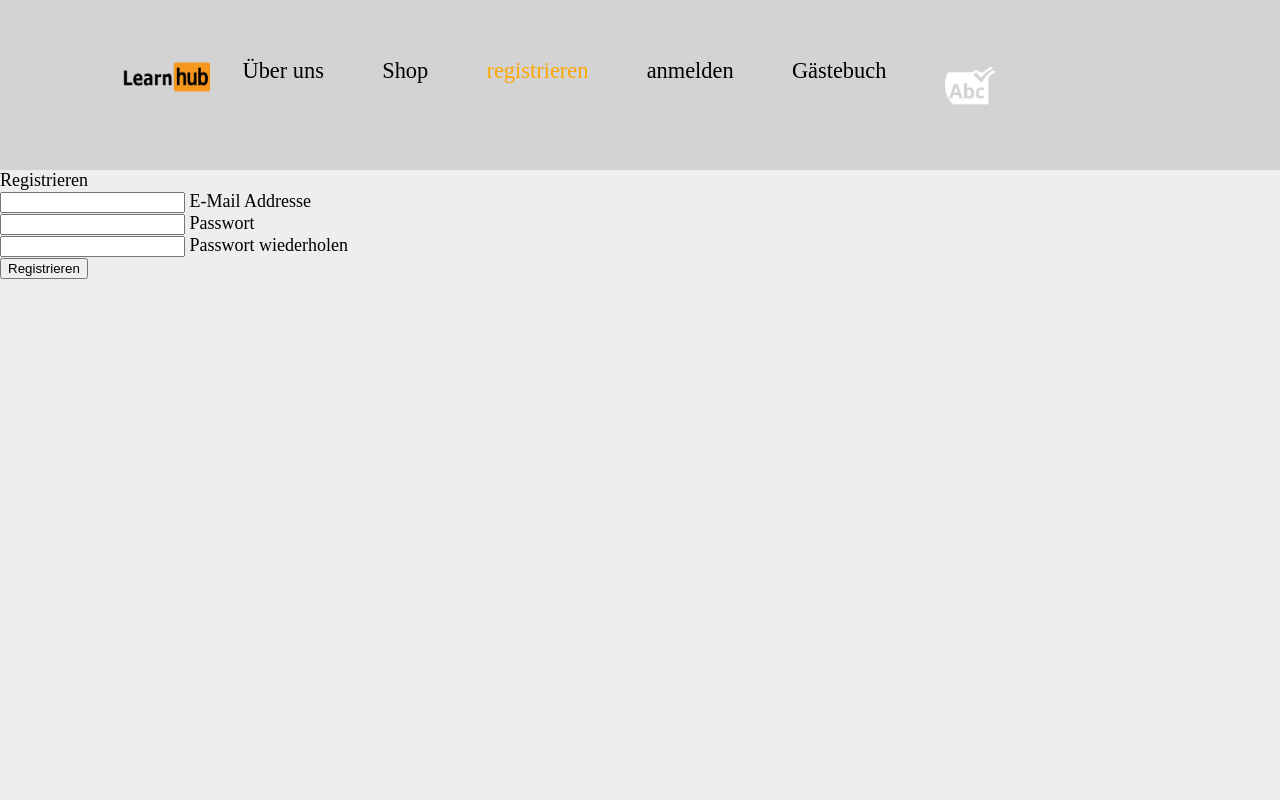
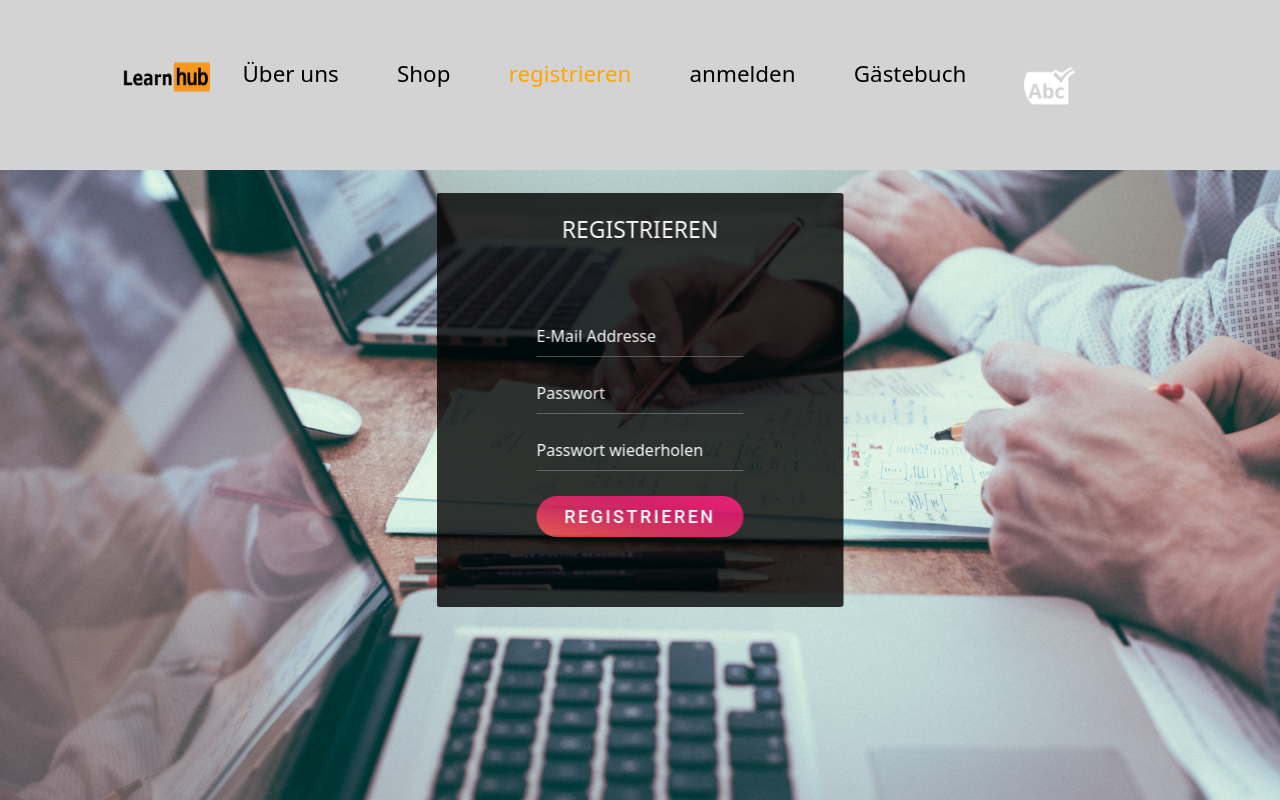
Before and after one commit to JoudIsmail/LearnHub, a PHP site: page /gast_ansicht/proto_registration_gast.html in a window 1280 px wide. Run offline with PHP 8.4, Linux system fonts and the light colour scheme.

Commit message:
Add files via upload

```diff
--- a/css/style3.css
+++ b/css/style3.css
@@ -780,6 +780,12 @@
     }
 
 
+
+
+
+
+
+
   /******************************************************************************************************************************************************************************
                                                                        Grid Style
 *******************************************************************************************************************************************************************************/
@@ -967,6 +973,130 @@
         border-radius: 50%;
         margin-bottom: 4em;
     }
+
+
+
+
+    /************************************************TEST*****************************************************************/
+    @import url('https://fonts.googleapis.com/css?family=Noto+Sans:400,400i,700,700i&subset=greek-ext');
+
+.fullscreen-bg{
+    background-image: url(../bilder/scott-graham-5fNmWej4tAA-unsplash.jpg);
+	background-position: center;
+    background-origin: content-box;
+    background-repeat: no-repeat;
+    background-size: cover;
+	min-height:100vh;
+	font-family: 'Noto Sans', sans-serif;
+}
+.text-center{
+	color:#fff;
+	text-transform:uppercase;
+    font-size: 23px;
+    margin: -50px 0 80px 0;
+    display: block;
+    text-align: center;
+}
+.box{
+	position:absolute;
+	left:50%;
+	top:50%;
+	transform: translate(-50%,-50%);
+    background-color: rgba(0, 0, 0, 0.89);
+    opacity: 0.9;
+	border-radius:3px;
+	padding:70px 100px;
+}
+.input-container{
+	position:relative;
+	margin-bottom:25px;
+}
+.input-container label{
+	position:absolute;
+	top:0px;
+	left:0px;
+	font-size:16px;
+	color:#fff;
+	transition: all 0.5s ease-in-out;
+}
+.input-container input{
+  border:0;
+  border-bottom:1px solid #555;
+  background:transparent;
+  width:100%;
+  padding:8px 0 5px 0;
+  font-size:16px;
+  color:#fff;
+}
+.input-container input:focus{
+ border:none;
+ outline:none;
+ border-bottom:1px solid #e74c3c;
+}
+/* .btn{
+	color:#fff;
+	background-color:#e74c3c;
+	outline: none;
+    border: 0;
+    color: #fff;
+	padding:10px 20px;
+	text-transform:uppercase;
+	margin-top:50px;
+	border-radius:2px;
+	cursor:pointer;
+	position:relative;
+} */
+/*.btn:after{
+	content:"";
+	position:absolute;
+	background:rgba(0,0,0,0.50);
+	top:0;
+	right:0;
+	width:100%;
+	height:100%;
+}*/
+.input-container input:focus ~ label,
+.input-container input:valid ~ label{
+	top:-12px;
+	font-size:12px;
+
+}
+
+.btn-01 {
+    font-size: 1.125rem;
+    width: 100%;
+    max-width: 300px;
+    min-width: 160px;
+    backface-visibility: hidden;
+    position: relative;
+    cursor: pointer;
+    display: inline-block;
+    white-space: nowrap;
+
+    background-color: #e74c3c;
+    /* background-image: linear-gradient(90deg, rgba(2,0,36,1) 0%, rgba(231,76,60,1) 35%, rgba(0,212,255,1) 100%); */
+    background-image: linear-gradient(to right top, #e74c3c, #e24141, #dc3646, #d62b4b, #cf1f4f, #cf1a52, #ce1356, #ce0c59, #d50b5d, #dc0a61, #e40966, #eb076a);
+
+    padding: 10px;
+    color: #fff;
+    font-family: 'Roboto', sans-serif;
+    text-transform: uppercase;
+    letter-spacing: 2.5px;
+    font-weight: 500;
+    border: none;
+    text-align: center;
+    border-radius: 45px;
+    box-shadow: 0px 8px 15px rgba(0, 0, 0, 0.1);
+    transition: all 0.3s ease 0s;
+    outline: none;
+  }
+
+  .btn-01:hover{
+    background-color: rgba(161, 168, 168, 0.4);
+    box-shadow: 0px 15px 20px rgba(161, 168, 168, 0.4);
+    color: #fff;
+    transform: translateY(-7px);
+  }
 
 
 
```
